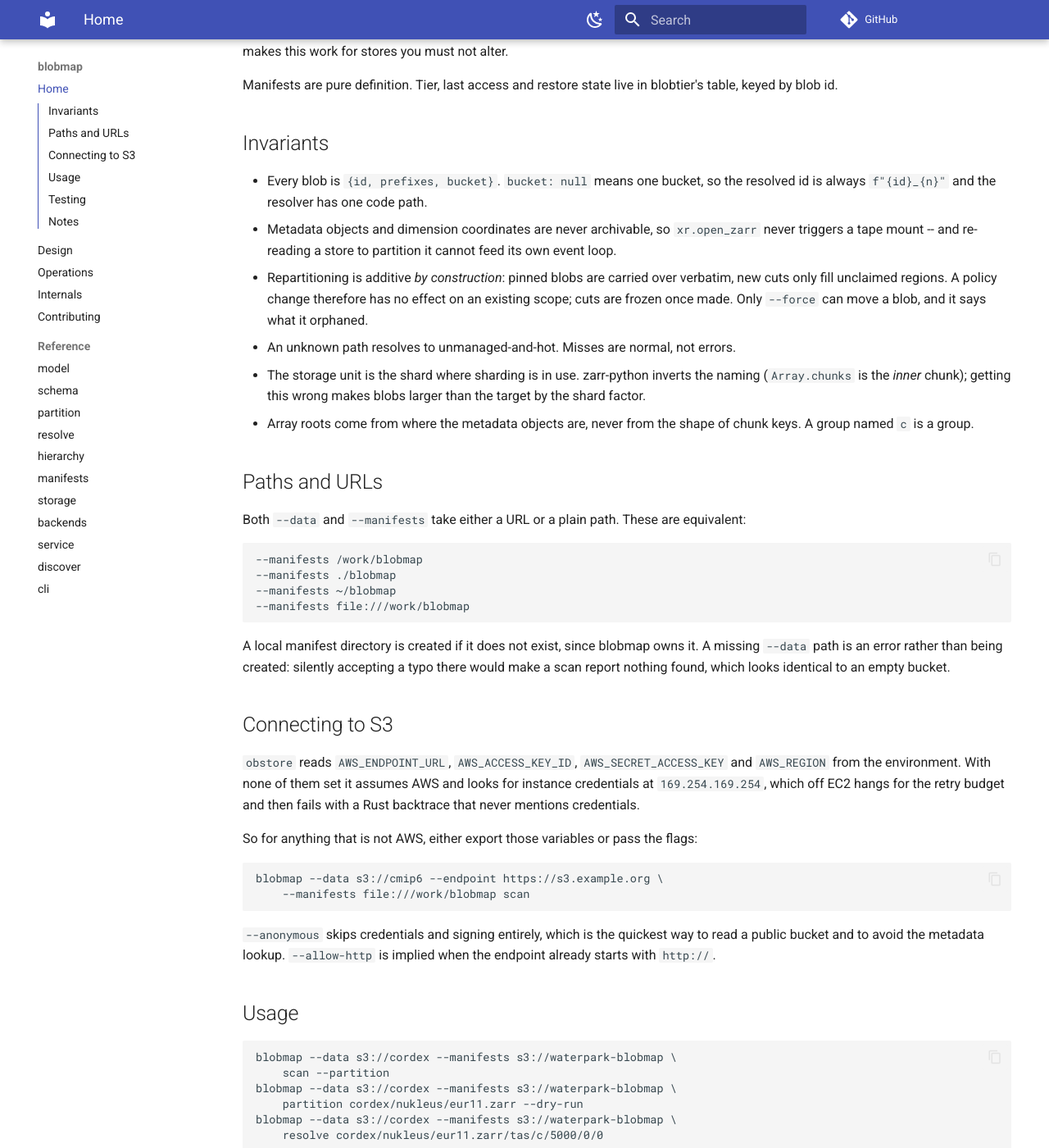
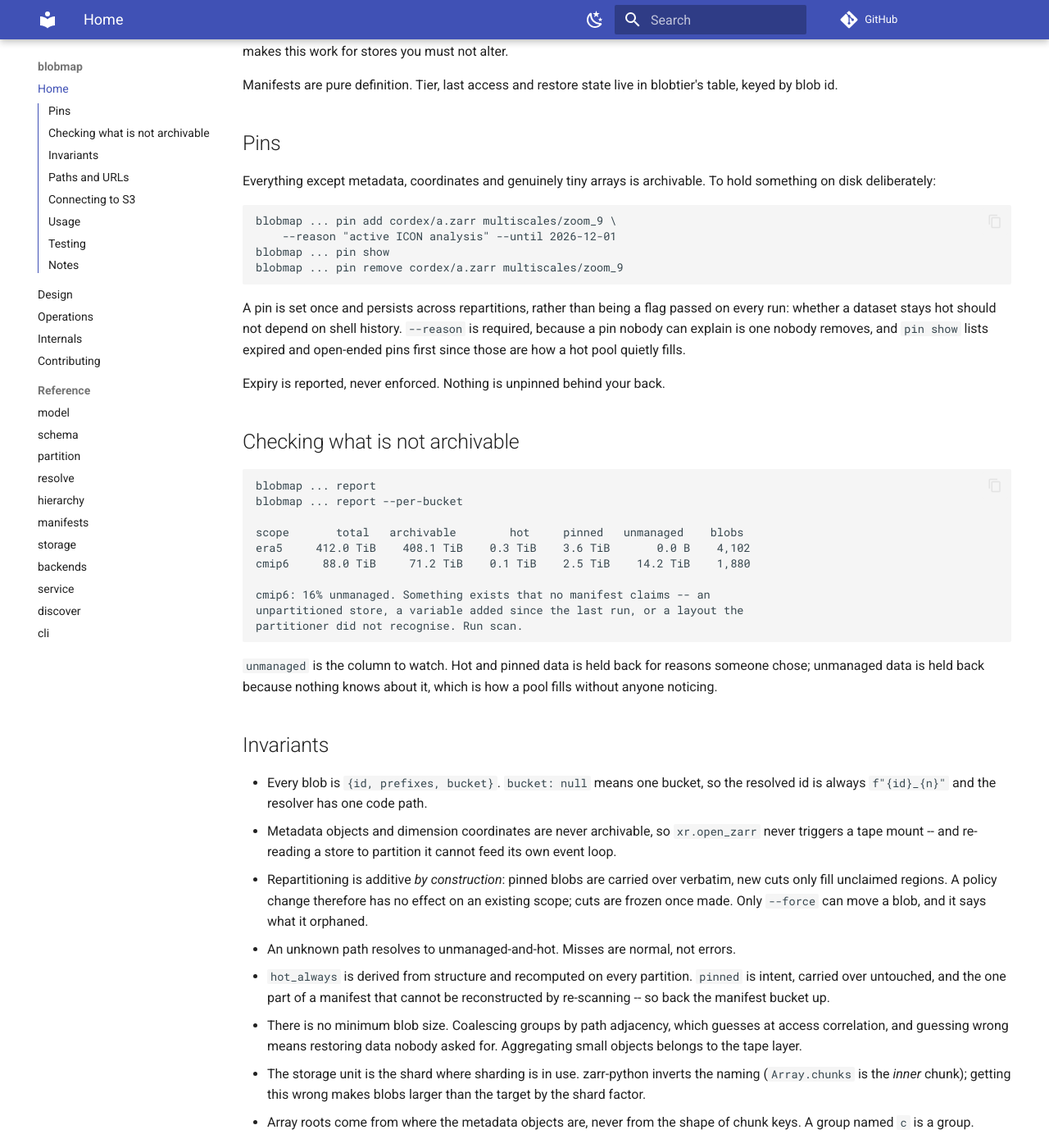
Before and after one commit to freva-org/blobmap, an MkDocs documentation site: the page built from docs/index.md, in a window 1280 px wide and 1400 px high, scrolled down 460 px. Shown: the whole window at 82% size. Built offline with MkDocs 1.6.1 and Material for MkDocs 9.7.7, drawn with Linux system fonts in a browser that asks for light colours; comment, search, counter and statistics services are not loaded.

Commit message:
Update docs.

```diff
--- a/docs/index.md
+++ b/docs/index.md
@@ -23,6 +23,41 @@ data, which is what makes this work for stores you must not alter.
 Manifests are pure definition. Tier, last access and restore state live in
 blobtier's table, keyed by blob id.
 
+## Pins
+
+Everything except metadata, coordinates and genuinely tiny arrays is
+archivable. To hold something on disk deliberately:
+
+    blobmap ... pin add cordex/a.zarr multiscales/zoom_9 \
+        --reason "active ICON analysis" --until 2026-12-01
+    blobmap ... pin show
+    blobmap ... pin remove cordex/a.zarr multiscales/zoom_9
+
+A pin is set once and persists across repartitions, rather than being a flag
+passed on every run: whether a dataset stays hot should not depend on shell
+history. `--reason` is required, because a pin nobody can explain is one
+nobody removes, and `pin show` lists expired and open-ended pins first since
+those are how a hot pool quietly fills.
+
+Expiry is reported, never enforced. Nothing is unpinned behind your back.
+
+## Checking what is not archivable
+
+    blobmap ... report
+    blobmap ... report --per-bucket
+
+    scope       total   archivable        hot     pinned   unmanaged    blobs
+    era5     412.0 TiB    408.1 TiB    0.3 TiB    3.6 TiB       0.0 B    4,102
+    cmip6     88.0 TiB     71.2 TiB    0.1 TiB    2.5 TiB    14.2 TiB    1,880
+
+    cmip6: 16% unmanaged. Something exists that no manifest claims -- an
+    unpartitioned store, a variable added since the last run, or a layout the
+    partitioner did not recognise. Run scan.
+
+`unmanaged` is the column to watch. Hot and pinned data is held back for
+reasons someone chose; unmanaged data is held back because nothing knows about
+it, which is how a pool fills without anyone noticing.
+
 ## Invariants
 
 * Every blob is `{id, prefixes, bucket}`. `bucket: null` means one bucket, so
@@ -35,6 +70,13 @@ blobtier's table, keyed by blob id.
   has no effect on an existing scope; cuts are frozen once made. Only
   `--force` can move a blob, and it says what it orphaned.
 * An unknown path resolves to unmanaged-and-hot. Misses are normal, not errors.
+* `hot_always` is derived from structure and recomputed on every partition.
+  `pinned` is intent, carried over untouched, and the one part of a manifest
+  that cannot be reconstructed by re-scanning -- so back the manifest bucket
+  up.
+* There is no minimum blob size. Coalescing groups by path adjacency, which
+  guesses at access correlation, and guessing wrong means restoring data
+  nobody asked for. Aggregating small objects belongs to the tape layer.
 * The storage unit is the shard where sharding is in use. zarr-python inverts
   the naming (`Array.chunks` is the *inner* chunk); getting this wrong makes
   blobs larger than the target by the shard factor.
--- /dev/null
+++ b/docs/reference/pins.md
@@ -0,0 +1 @@
+::: blobmap.pins
```
Also changed, not shown: docs/changelog.md (added, +83 -0 lines), docs/contributing.md (+11 -0 lines), docs/reference/report.md (added, +1 -0 lines), docs/assets/favicon.svg (added), docs/assets/logo-color.svg (added), docs/assets/logo.svg (added).
